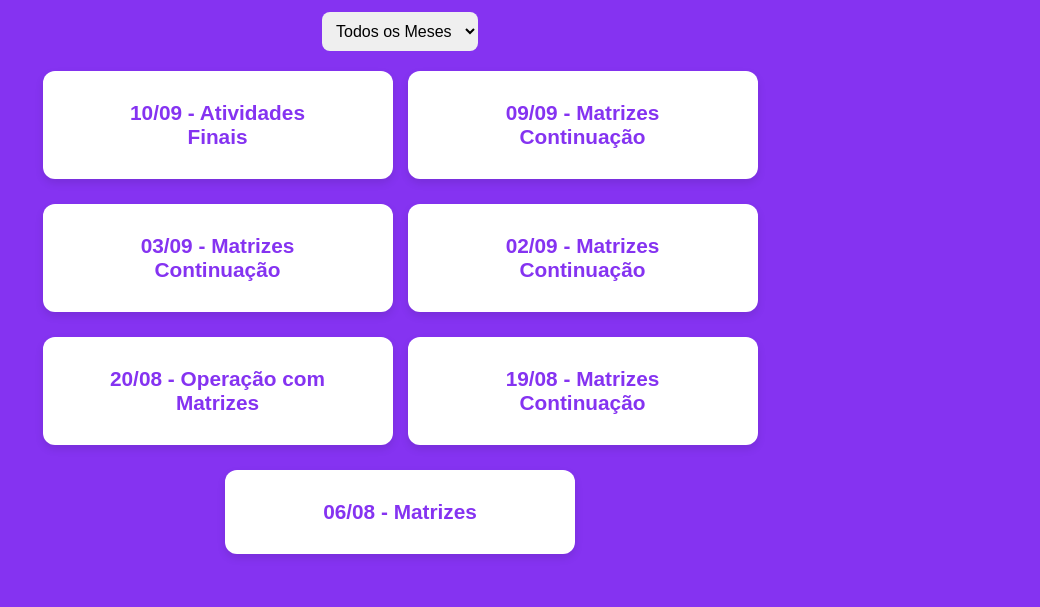
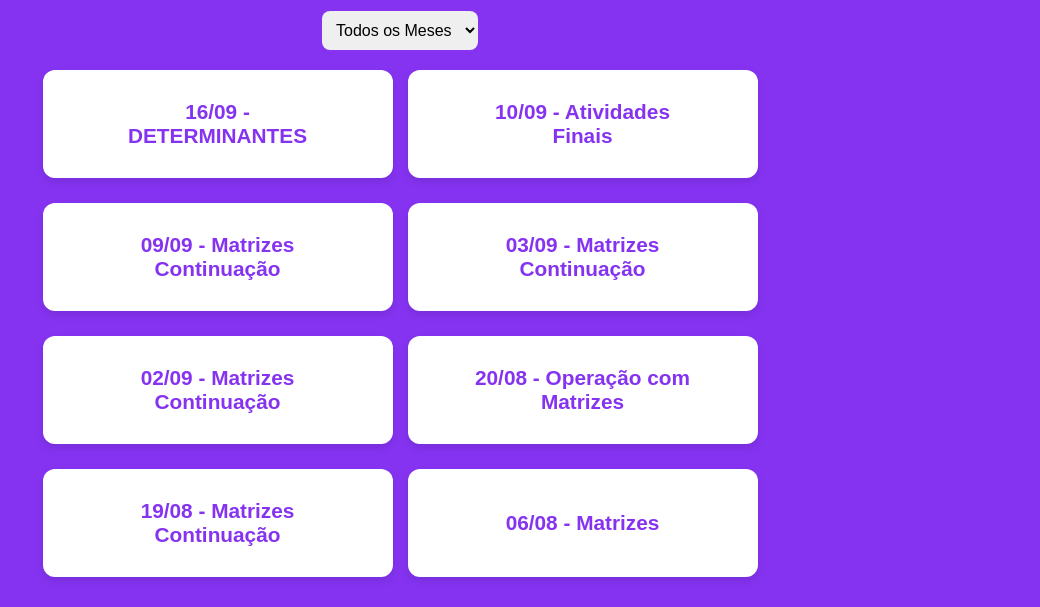
Before and after one commit to StudyTask-ai/MATEM-TICA-3-BIMESTRE-, a plain HTML site: page index.html in a window 1280 px wide. Shown: the part 193-800 px from the top of the page, without its empty margins (240-1280 px from the left). Drawn offline with Linux system fonts and the light colour scheme.

Commit message:
Update index.html

```diff
--- a/index.html
+++ b/index.html
@@ -244,6 +244,9 @@
 
         <!-- Botões de links -->
         <div class="buttons-wrapper">
+            <button class="button medium normal" data-month="09" onclick="window.location.href='https://studytask-ai.github.io/MATEM-TICA-16-09/'">
+   16/09 - DETERMINANTES
+            </button>
             <button class="button large wide" data-month="09" onclick="window.location.href='https://studytask-ai.github.io/MATRIZES-ATIVIDADES-FINAL-DE-MATEM-TICA-10-09/'">
                 10/09 - Atividades Finais
             </button>
```
